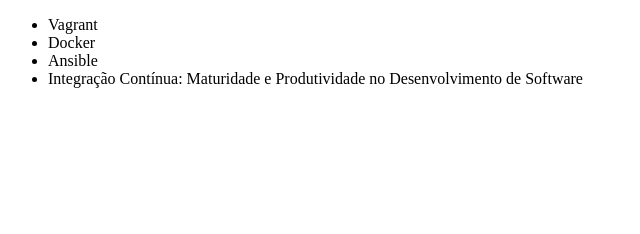
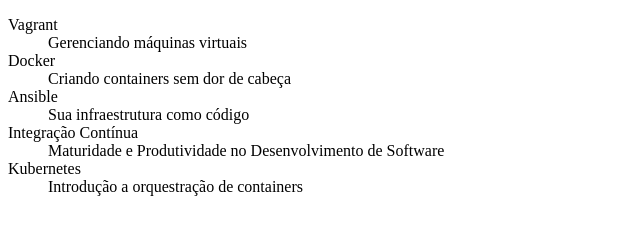
Before and after one commit to betinhapotter/alura-git, a plain HTML site: page projeto/index.html in a window 1280 px wide. Shown: the whole page, without its empty margins (0-640 px from the left). Drawn offline with Linux system fonts and the light colour scheme.

Commit message:
Separando os títulios
Separando os títulos das descrições

```diff
--- a/projeto/index.html
+++ b/projeto/index.html
@@ -5,11 +5,17 @@
     <title>Cursos da Alura</title>
 </head>
 <body>
-    <ul>
-        <li>Vagrant</li>
-        <li>Docker</li>
-        <li>Ansible</li>
-        <li>Integração Contínua: Maturidade e Produtividade no Desenvolvimento de Software</li>
-    </ul>
+   <dl>
+<dt>Vagrant</dt>
+<dd>Gerenciando máquinas virtuais</dd>
+<dt>Docker</dt>
+<dd>Criando containers sem dor de cabeça</dd>
+<dt>Ansible</dt>
+<dd>Sua infraestrutura como código</dd>
+<dt>Integração Contínua</dt>
+<dd>Maturidade e Produtividade no Desenvolvimento de Software</dd>
+<dt>Kubernetes</dt>
+<dd>Introdução a orquestração de containers</dd>
+</dl>
 </body>
 </html>
```
